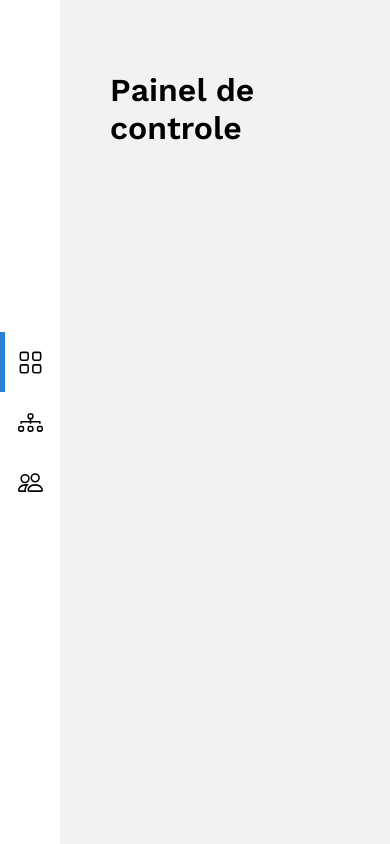
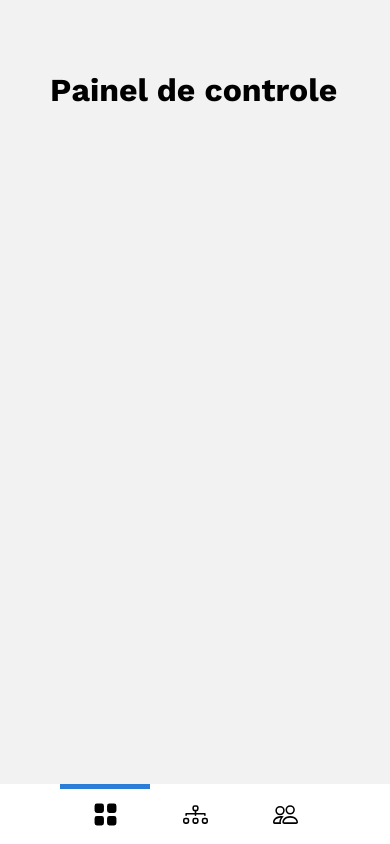
Before and after one commit to Gabrielhvcardoso/fibra-indico-web, a React (Create React App) app: page / in a window 390 px wide. Built offline with nearby package versions, Linux system fonts and the light colour scheme.

Commit message:
toolbar on mobile screen

```diff
--- a/public/index.html
+++ b/public/index.html
@@ -12,7 +12,7 @@
     <link rel="apple-touch-icon" href="%PUBLIC_URL%/logo192.png" />
     <link rel="manifest" href="%PUBLIC_URL%/manifest.json" />
     <link rel="preconnect" href="https://fonts.gstatic.com">
-<link href="https://fonts.googleapis.com/css2?family=Work+Sans:wght@300;400;500;600&display=swap" rel="stylesheet">
+<link href="https://fonts.googleapis.com/css2?family=Work+Sans:wght@300;400;500;600;700;800&display=swap" rel="stylesheet">
     <title>Gerenciador Fibra Indico</title>
   </head>
   <body>
--- a/src/components/Toolbar/index.tsx
+++ b/src/components/Toolbar/index.tsx
@@ -1,6 +1,13 @@
 import React, { useMemo } from 'react';
 import { withRouter, Link, RouteComponentProps } from 'react-router-dom';
-import { Diagram3, Grid, People } from 'react-bootstrap-icons';
+import {
+  Diagram3,
+  Diagram3Fill,
+  Grid,
+  GridFill,
+  People,
+  PeopleFill
+} from 'react-bootstrap-icons';
 
 import { Container, IconButton, Indicator, Nav } from './styles';
 
@@ -8,9 +15,9 @@ const Toolbar: React.FC<RouteComponentProps> = ({ location }) => {
   const position = useMemo(() => {
     switch (location?.pathname) {
       case '/relationships':
-        return 60;
+        return 1;
       case '/users':
-        return 120;
+        return 2;
       default:
         return 0;
     }
@@ -22,19 +29,31 @@ const Toolbar: React.FC<RouteComponentProps> = ({ location }) => {
         <Indicator position={position} />
         <Link to="/">
           <IconButton>
-            <Grid size={25} />
+            {
+              location.pathname === '/'
+                ? <GridFill size={25} />
+                : <Grid size={25} />
+            }
           </IconButton>
         </Link>
 
         <Link to="/relationships">
           <IconButton>
-            <Diagram3 size={25} />
+            {
+              location.pathname === '/relationships'
+                ? <Diagram3Fill size={25} />
+                : <Diagram3 size={25} />
+            }
           </IconButton>
         </Link>
 
         <Link to="/users">
           <IconButton>
-            <People size={25} />
+            {
+              location.pathname === '/users'
+                ? <PeopleFill size={25} />
+                : <People size={25} />
+            }
           </IconButton>
         </Link>
       </Nav>
--- a/src/components/Toolbar/styles.ts
+++ b/src/components/Toolbar/styles.ts
@@ -7,8 +7,15 @@ export const Container = styled.aside`
   flex-direction: column;
   height: 100vh;
   justify-content: center;
-  transition: .6s;
   width: 60px;
+
+  @media (max-width: 768px) {
+    position: absolute;
+    height: 60px;
+    width: 100vw;
+    flex-direction: row;
+    bottom: 0px;
+  }
 `;
 
 export const IconButton = styled.div`
@@ -19,11 +26,19 @@ export const IconButton = styled.div`
   align-items: center;
   justify-content: center;
   text-decoration: none;
+
+  @media (max-width: 768px) {
+    width: 90px;
+  }
 `;
 
 export const Nav = styled.nav`
   display: flex;
   flex-direction: column;
+
+  @media (max-width: 768px) {
+    flex-direction: row;
+  }
 `;
 
 interface IndicatorProps {
@@ -35,7 +50,13 @@ export const Indicator = styled.div<IndicatorProps>`
   height: 60px;
   position: absolute;
   width: 5px;
-  transition: .6s;
+  transition: .6s transform;
 
-  transform: translateY(${props => props.position ?? 0}px);
+  transform: translateY(${props => (props.position ?? 0) * 60}px);
+
+  @media (max-width: 768px) {
+    transform: translateX(${props => (props.position ?? 0) * 90}px);
+    width: 90px;
+    height: 5px;
+  }
 `;
--- a/src/index.css
+++ b/src/index.css
@@ -21,3 +21,7 @@ code {
 * {
   font-family: 'Work Sans', sans-serif;
 }
+
+h1 {
+  font-weight: 700;
+}
```
Also changed, not shown: 1 other file (tests, documents, lock files or other folders).
